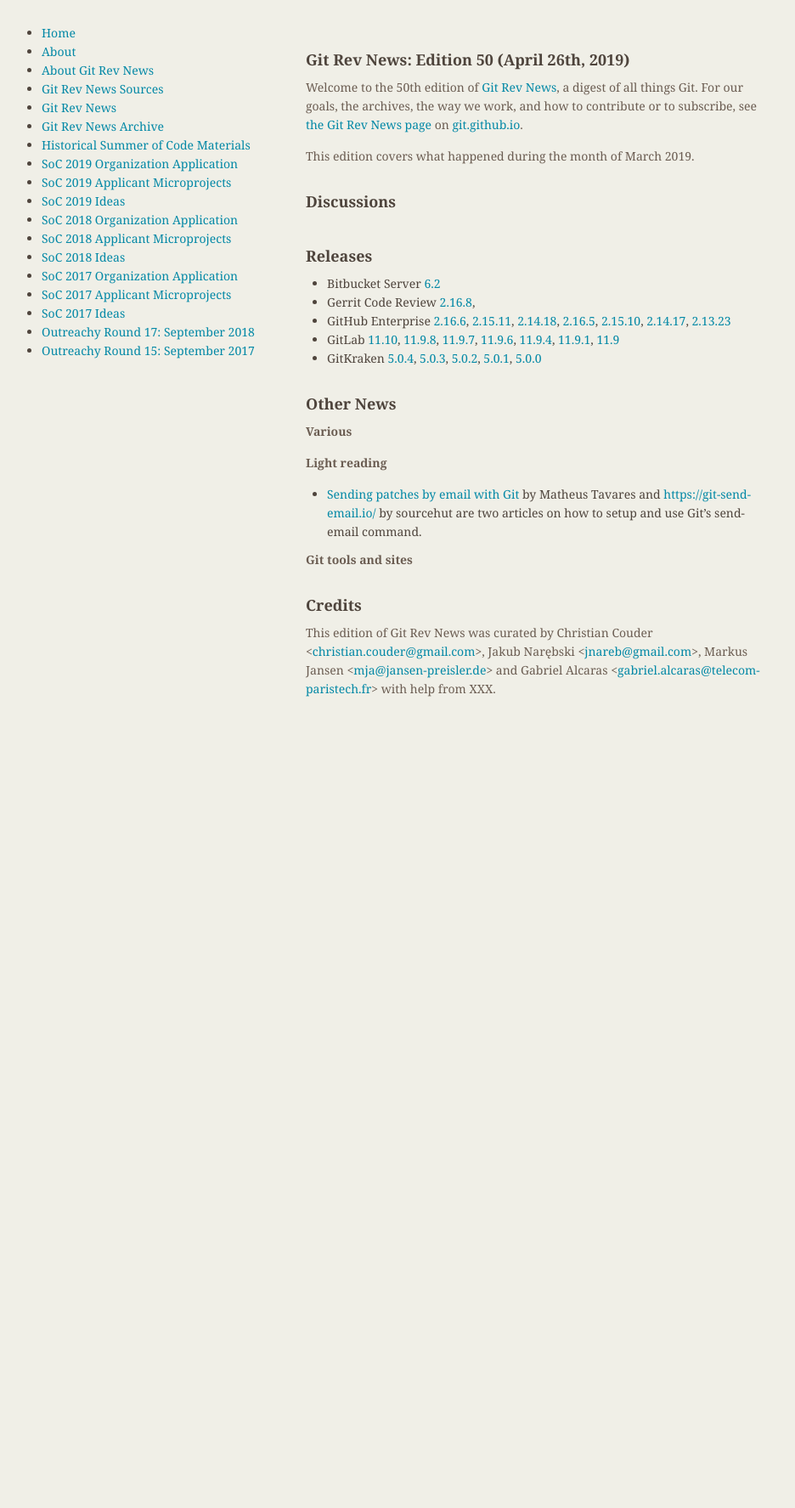
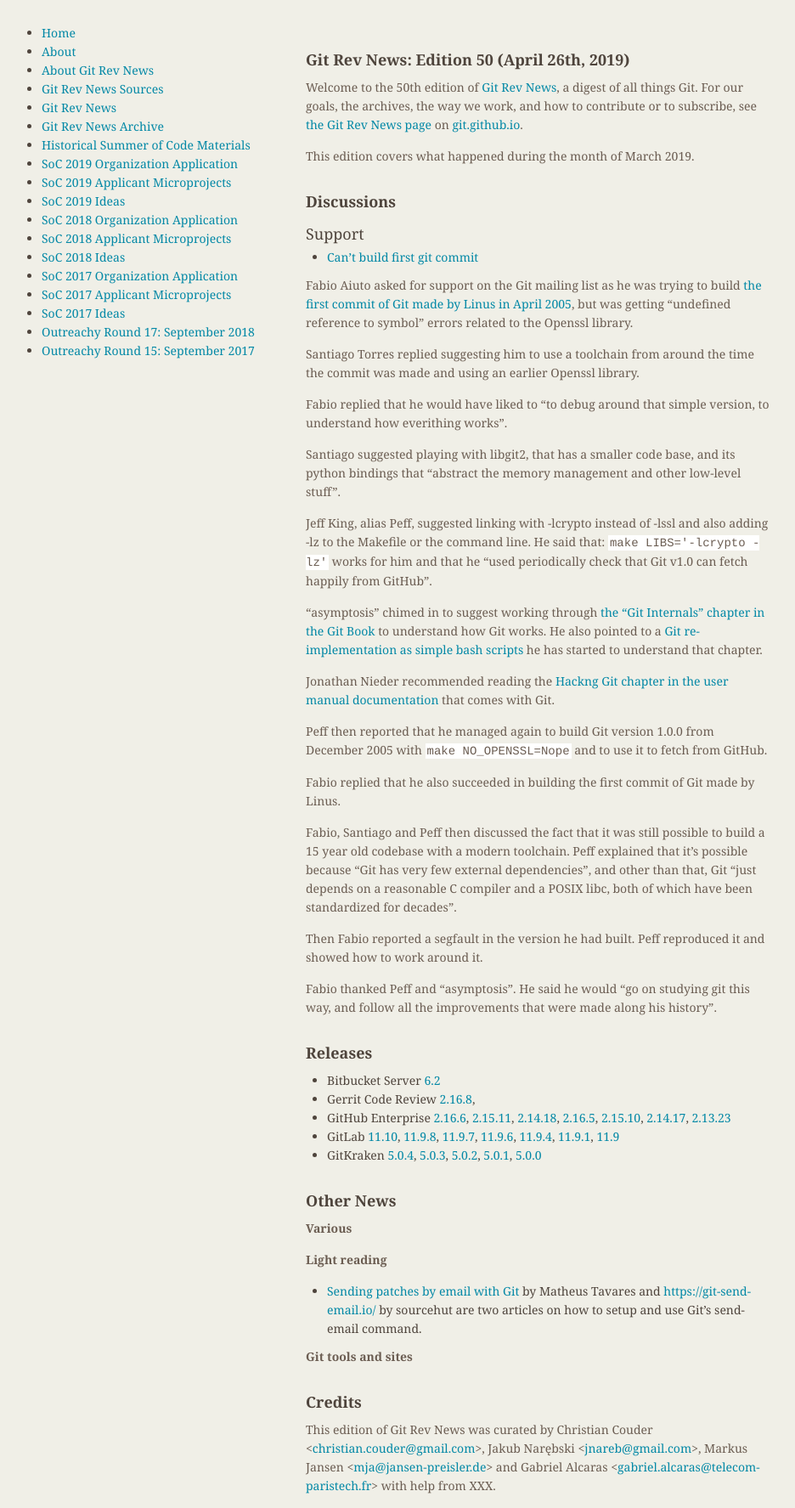
Before and after one commit to git/git.github.io, a Jekyll site: the page built from rev_news/drafts/edition-50.md, in a window 1280 px wide. Shown: the whole page at 85% size, without its empty margins (174-1110 px from the left). Built offline with Jekyll 4.4.1, drawn with Linux system fonts in a browser that asks for light colours; before the commit the page ends 900 px from its top, so only the background shows below that.

Commit message:
rn-50: add article about Git's first commit

```diff
--- a/rev_news/drafts/edition-50.md
+++ b/rev_news/drafts/edition-50.md
@@ -25,9 +25,61 @@
 ### Reviews
 -->
 
-<!---
+
 ### Support
--->
+
+* [Can't build first git commit](https://public-inbox.org/git/1551729517.4092.1.camel@libero.it/)
+
+Fabio Aiuto asked for support on the Git mailing list as he was trying
+to build [the first commit of Git made by Linus in April 2005](https://github.com/git/git/commit/e83c5163316f89bfbde7d9ab23),
+but was getting "undefined reference to symbol" errors related to the Openssl library.
+
+Santiago Torres replied suggesting him to use a toolchain from around
+the time the commit was made and using an earlier Openssl library.
+
+Fabio replied that he would have liked to "to debug around that simple
+version, to understand how everithing works".
+
+Santiago suggested playing with libgit2, that has a smaller code base,
+and its python bindings that "abstract the memory management and other
+low-level stuff".
+
+Jeff King, alias Peff, suggested linking with -lcrypto instead of
+-lssl and also adding -lz to the Makefile or the command line. He said
+that: `make LIBS='-lcrypto -lz'` works for him and that he "used
+periodically check that Git v1.0 can fetch happily from GitHub".
+
+"asymptosis" chimed in to suggest working through
+[the "Git Internals" chapter in the Git Book](https://git-scm.com/book/en/v2/Git-Internals-Plumbing-and-Porcelain)
+to understand how Git works. He also pointed to a
+[Git re-implementation as simple bash scripts](https://notabug.org/cryptarch/sgit)
+he has started to understand that chapter.
+
+Jonathan Nieder recommended reading the
+[Hackng Git chapter in the user manual documentation](https://www.kernel.org/pub/software/scm/git/docs/user-manual.html#hacking-git)
+that comes with Git.
+
+Peff then reported that he managed again to build Git version 1.0.0
+from December 2005 with `make NO_OPENSSL=Nope` and to use it to fetch
+from GitHub.
+
+Fabio replied that he also succeeded in building the first commit of
+Git made by Linus.
+
+Fabio, Santiago and Peff then discussed the fact that it was still
+possible to build a 15 year old codebase with a modern toolchain. Peff
+explained that it's possible because "Git has very few external
+dependencies", and other than that, Git "just depends on a reasonable
+C compiler and a POSIX libc, both of which have been standardized for
+decades".
+
+Then Fabio reported a segfault in the version he had built. Peff
+reproduced it and showed how to work around it.
+
+Fabio thanked Peff and "asymptosis". He said he would "go on studying
+git this way, and follow all the improvements that were made along his
+history".
+
 
 <!---
 ## Developer Spotlight:
```
